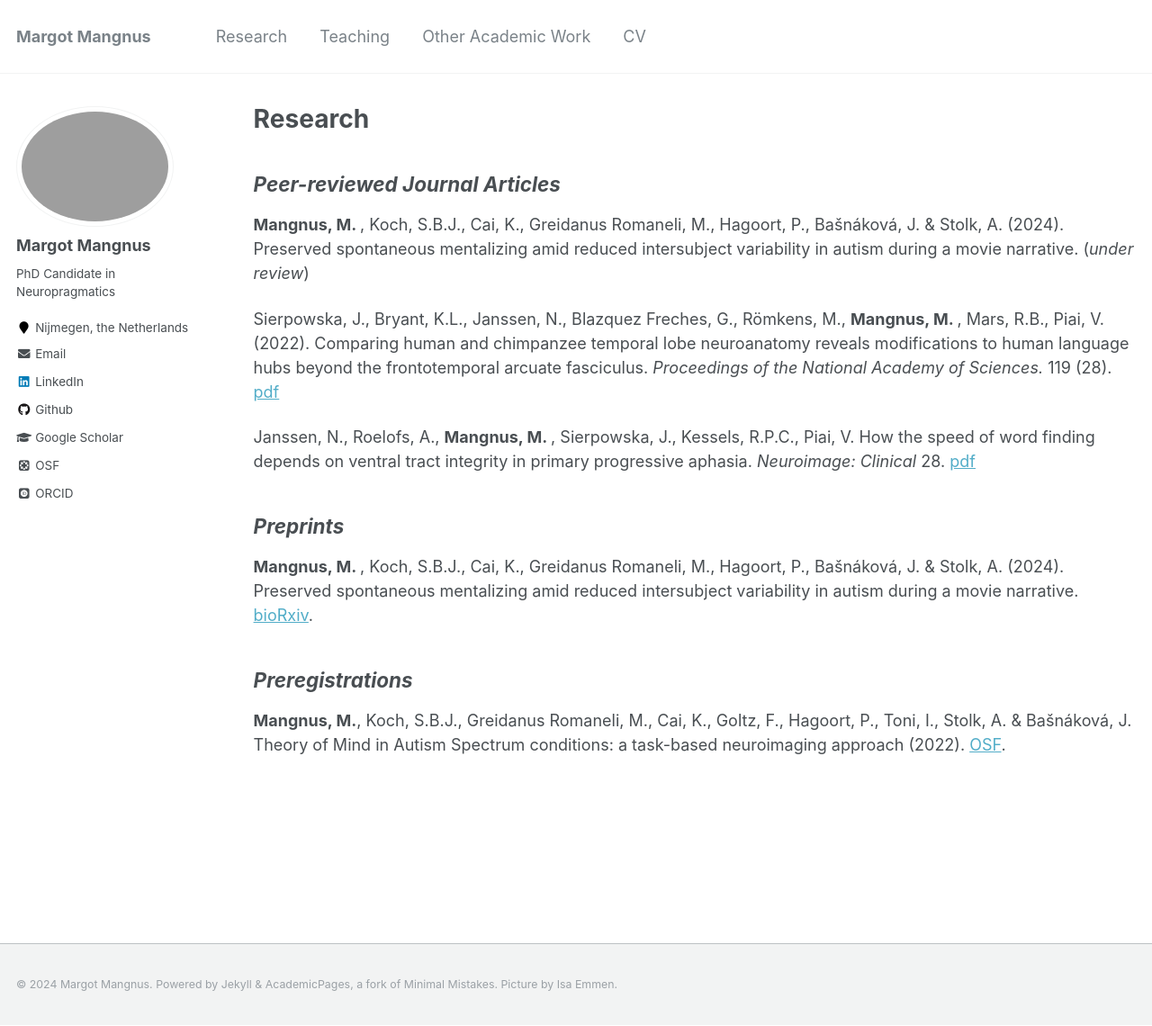
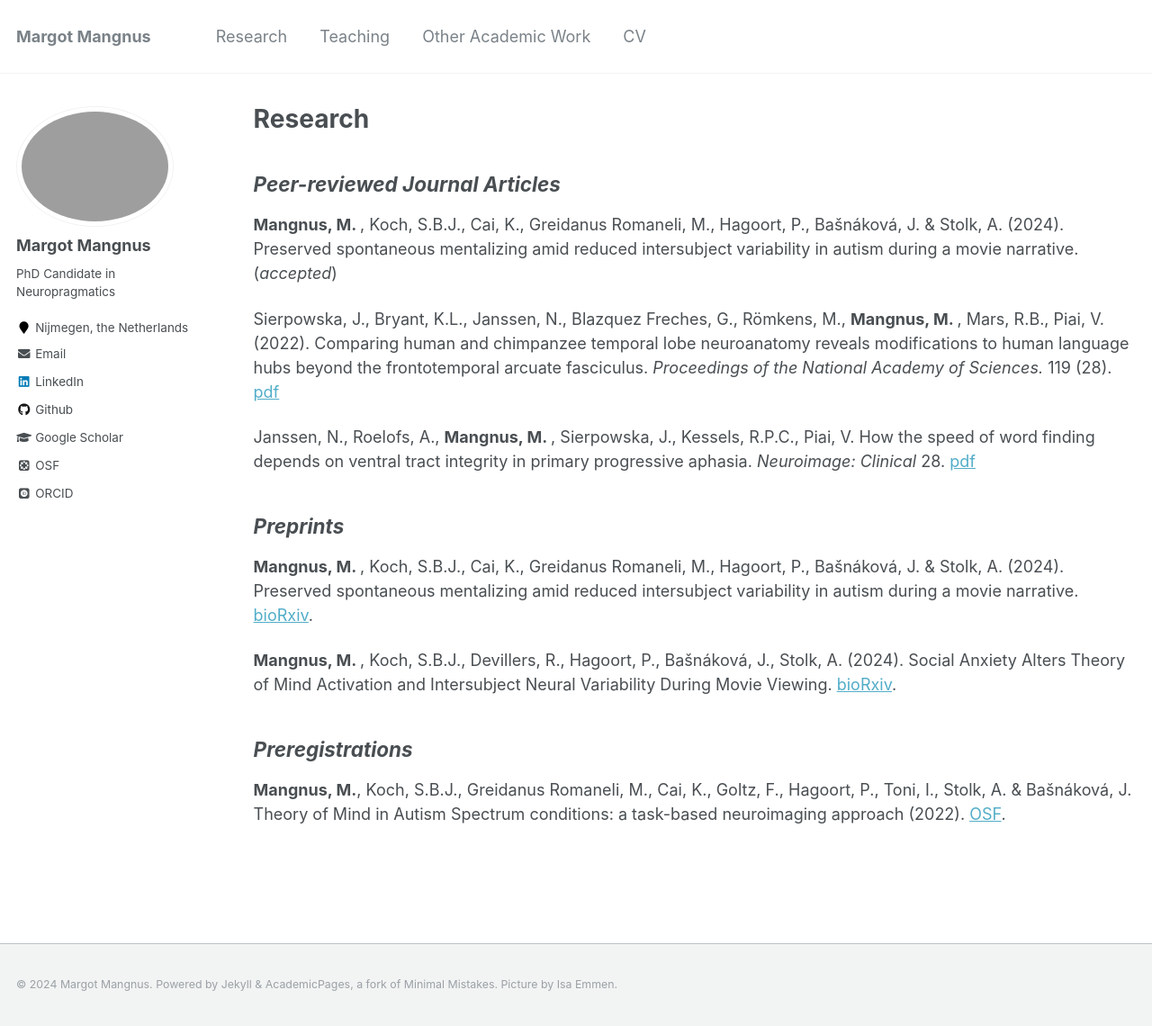
Before and after one commit to MMangnus/MMangnus.github.io, a Jekyll site: the page built from _pages/research.md, in a window 1280 px wide and 1140 px high. Shown: the whole window at 90% size. Built offline with Jekyll 4.4.1, drawn with Linux system fonts in a browser that asks for light colours; some web fonts are replaced.

Commit message:
update pubs

```diff
--- a/_pages/research.md
+++ b/_pages/research.md
@@ -7,7 +7,7 @@ author_profile: true
 
 ## *Peer-reviewed Journal Articles*
 
-<b>Mangnus, M. </b>, Koch, S.B.J., Cai, K., Greidanus Romaneli, M., Hagoort, P., Bašnáková, J. & Stolk, A. (2024). Preserved spontaneous mentalizing amid reduced intersubject variability in autism during a movie narrative. (<i>under review</i>)
+<b>Mangnus, M. </b>, Koch, S.B.J., Cai, K., Greidanus Romaneli, M., Hagoort, P., Bašnáková, J. & Stolk, A. (2024). Preserved spontaneous mentalizing amid reduced intersubject variability in autism during a movie narrative. (<i>accepted</i>)
 
 Sierpowska, J., Bryant, K.L., Janssen, N., Blazquez Freches, G., Römkens, M., <b>Mangnus, M. </b>, Mars, R.B., Piai, V. (2022). Comparing human and chimpanzee temporal lobe neuroanatomy reveals modifications to human language hubs beyond the frontotemporal arcuate fasciculus. <i>Proceedings of the National Academy of Sciences.</i> 119 (28). [pdf](/files/Sierpowska2022.pdf)
 
@@ -17,6 +17,8 @@ Janssen, N., Roelofs, A., <b>Mangnus, M. </b>, Sierpowska, J., Kessels, R.P.C.,
 
 <b>Mangnus, M. </b>, Koch, S.B.J., Cai, K., Greidanus Romaneli, M., Hagoort, P., Bašnáková, J. & Stolk, A. (2024). Preserved spontaneous mentalizing amid reduced intersubject variability in autism during a movie narrative. [bioRxiv](https://www.biorxiv.org/content/10.1101/2024.03.08.583911v1).
 
+<b>Mangnus, M. </b>, Koch, S.B.J., Devillers, R., Hagoort, P., Bašnáková, J., Stolk, A. (2024). Social Anxiety Alters Theory of Mind Activation and Intersubject Neural Variability During Movie Viewing. [bioRxiv](https://www.biorxiv.org/content/10.1101/2024.11.12.622970v1).
+
 ## *Preregistrations*
 
 <b>Mangnus, M.</b>, Koch, S.B.J., Greidanus Romaneli, M., Cai, K., Goltz, F., Hagoort, P., Toni, I., Stolk, A. & Bašnáková, J. Theory of Mind in Autism Spectrum conditions: a task-based neuroimaging approach (2022). [OSF](https://osf.io/gw6jp/).
```
